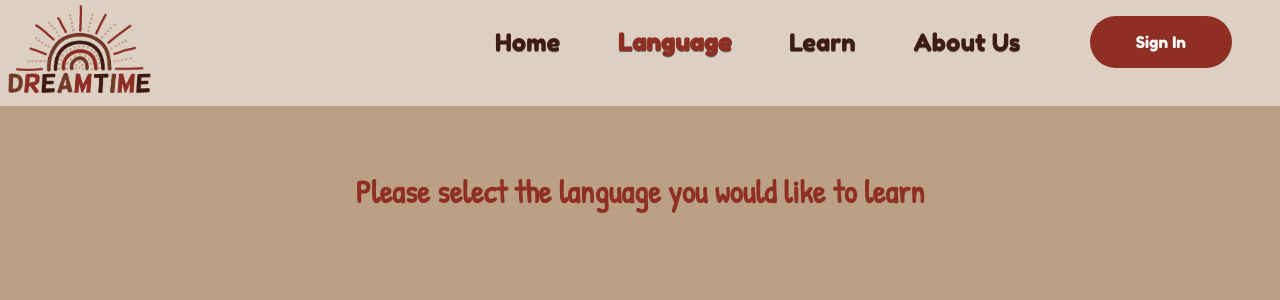
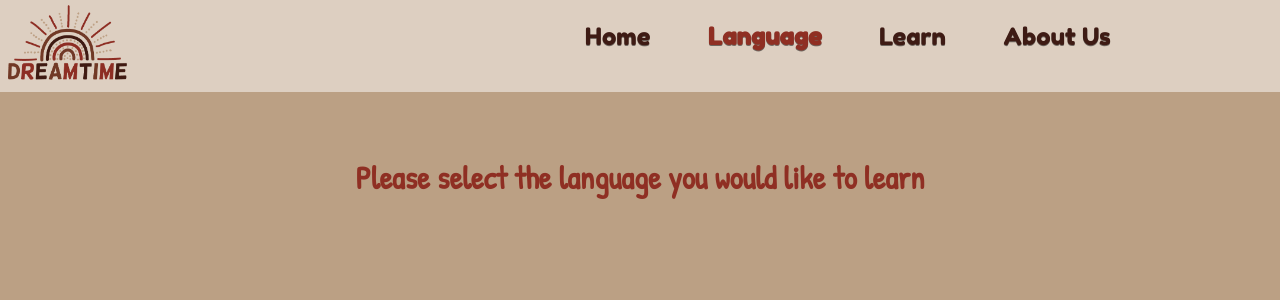
Before and after one commit to AsuraE/DECO1800, a PHP site: page /Languages_landing.html in a window 1280 px wide. Shown: the top 300 px of the page. Run offline with PHP 8.4, Linux system fonts and the light colour scheme.

Commit message:
no message

```diff
--- a/Languages_landing.html
+++ b/Languages_landing.html
@@ -39,10 +39,10 @@
 
 	</div>
 
-	<div id="signin">
+	<!-- <div id="signin">
 			<a href="#"> Sign In </a>
 			<br>
-		</div>
+		</div> -->
 
 
 	</header>
--- a/Learn.html
+++ b/Learn.html
@@ -45,10 +45,10 @@
 
 	</div>
 
-	<div id="signin">
+	<!-- <div id="signin">
 			<a href="#"> Sign In </a>
 			<br>
-		</div>
+		</div> -->
 
 
 
--- a/about.html
+++ b/about.html
@@ -38,10 +38,10 @@
 
 	</div>
 
-	<div id="signin">
+	<!-- <div id="signin">
 			<a href="#"> Sign In </a>
 			<br>
-		</div>
+		</div> -->
 
 
 
--- a/css/list-anim-home.css
+++ b/css/list-anim-home.css
@@ -1,10 +1,13 @@
 
+#home {
 
+}
 
 #animation {
-  	background-image: url('../images/home_art.jpg');
+	background-image: url('../images/home_art.jpg');
 	background-repeat: no-repeat;
 	background-size: 100% 100%;
+
   text-align: center;
   min-height: 100%;
   display: flex;
--- a/css/style-visual.css
+++ b/css/style-visual.css
@@ -32,8 +32,8 @@ body, #lang-ind {
 /*Logo*/
 #logo img{
 	margin-left: 0;
-	width: 40%;
-	padding: 5px;
+	width: 30%;
+	padding:5px;
 }
 
 /*Homepage picture*/
@@ -52,13 +52,13 @@ body, #lang-ind {
 	/*float: center;*/
 	width:70%;
 	margin-top:0.5em;
-	margin-bottom:1em;
+	margin-bottom:0.5em;
 	/*background-color:rgba(255, 255, 255, 0.5);*/
 
 }
 
 #main-menu ul{
-	padding:0.5em;
+	padding:0.1em;
 	text-align:center;
 	/*border-top-style: ridge;
 	border-top-width: 3px;
@@ -149,6 +149,7 @@ body, #lang-ind {
 
 #languages img {
 
+	border-color:#8F2F23;
 	padding:1em;
 
 
@@ -186,12 +187,12 @@ body, #lang-ind {
 
 #thisLang div {
 	width:50%;
-	padding: 1.5em;
+	padding: 1em;
 	text-align:justify;
 }
 
 #langName {
-	margin: 2em;
+	margin-top: 1em;
 }
 
 #lang-ind #word-list {
--- a/language.html
+++ b/language.html
@@ -44,10 +44,10 @@
 
 	</div>
 
-	<div id="signin">
+	<!-- <div id="signin">
 			<a href="#"> Sign In </a>
 			<br>
-		</div>
+		</div> -->
 
 
 
```
